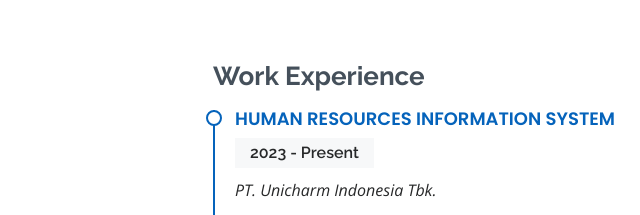
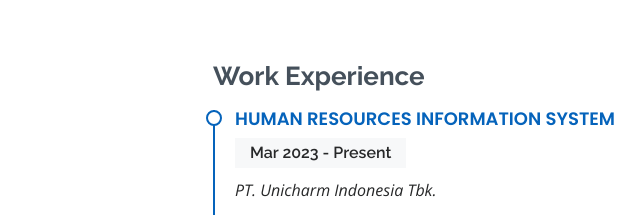
Before and after one commit to bayubiantara0/Portfolio, a plain HTML site: page index.html in a window 1280 px wide. Shown: the part 2100-2315 px from the top of the page, 489-1129 px from the left. Drawn offline with nearby package versions, Linux system fonts and the light colour scheme.

Commit message:
Update index.html

```diff
--- a/index.html
+++ b/index.html
@@ -250,7 +250,7 @@
             <h3 class="resume-title">Work Experience</h3>
             <div class="resume-item">
               <h4>Human Resources Information System</h4>
-              <h5>2023 - Present</h5>
+              <h5>Mar 2023 - Present</h5>
               <p><em>PT. Unicharm Indonesia Tbk.</em></p>
               <ul>
                 <li>Monitoring system</li>
```
